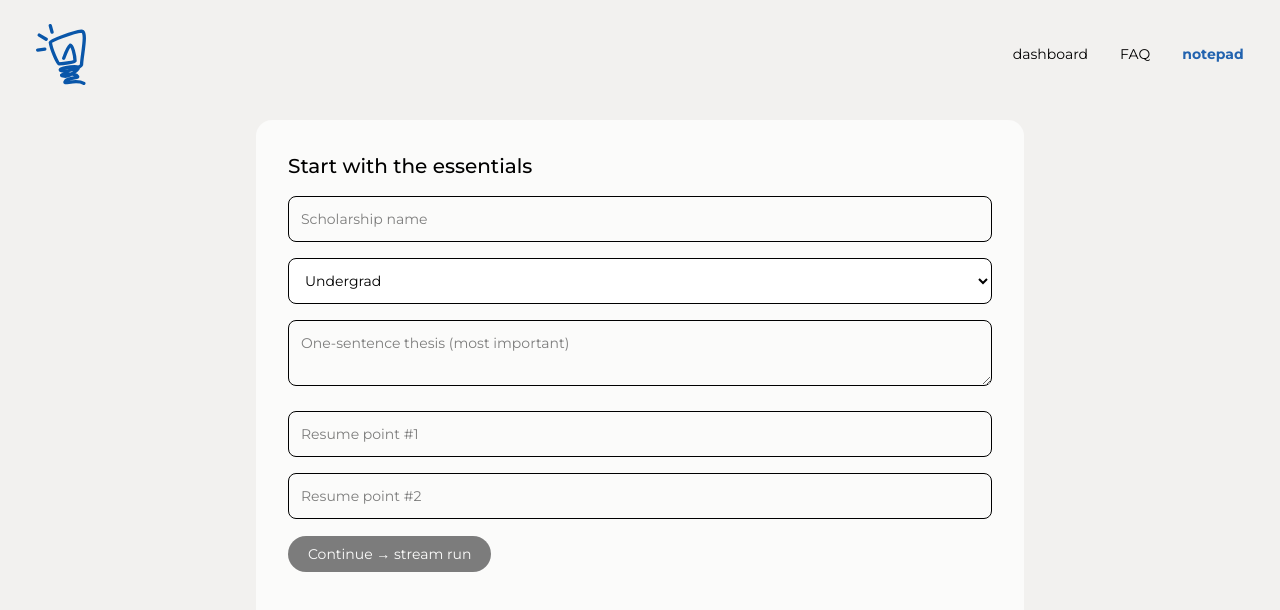
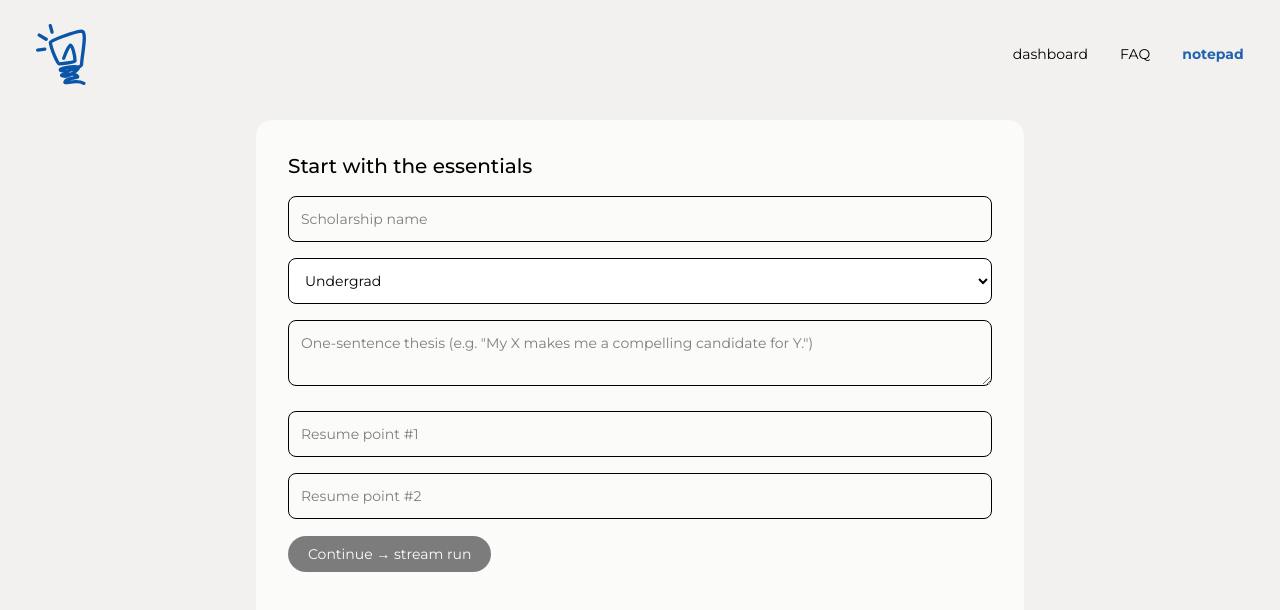
Before and after one commit to replicant005/SOPcopilot, a Next.js app in the folder frontend/: page /notepad in a window 1280 px wide. Shown: the top 610 px of the page. Built offline with nearby package versions, Linux system fonts and the light colour scheme.

Commit message:
minor cleanup in prompts.py; more informative stopped message in page.tsx; example thesis in page.tsx

```diff
--- a/frontend/app/notepad/page.tsx
+++ b/frontend/app/notepad/page.tsx
@@ -39,7 +39,7 @@ export default function InputPage() {
 
         <textarea className="w-full p-3 text-sm rounded-lg border"
           value={sentence} onChange={(e) => setSentence(e.target.value)}
-          placeholder="One-sentence thesis (most important)" />
+          placeholder='One-sentence thesis (e.g. "My X makes me a compelling candidate for Y.")' />
 
         <input className="w-full p-3 text-sm rounded-lg border"
           value={resume1} onChange={(e) => setResume1(e.target.value)} placeholder="Resume point #1" />
--- a/frontend/app/notepad/run/page.tsx
+++ b/frontend/app/notepad/run/page.tsx
@@ -102,7 +102,7 @@ export default function RunPage() {
           <div className="flex items-center justify-between">
             <div className="font-medium">Streaming pipeline</div>
             <div className="text-sm text-gray-600">
-              {isLoading ? "Running…" : done ? "Complete" : "Stopped"}
+              {isLoading ? "Running…" : done ? "Complete" : `Stopped: ${error}`}
             </div>
           </div>
 
```
Also changed, not shown: 1 other file (tests, documents, lock files or other folders).
